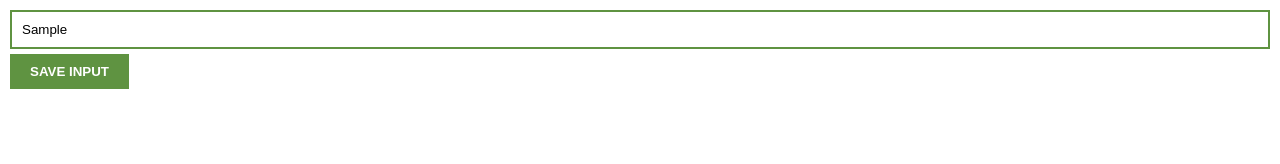
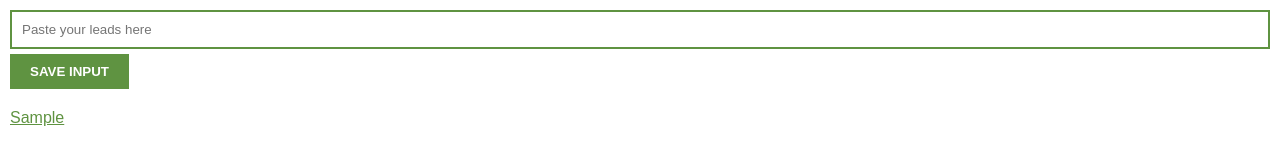
Before and after one commit to abhijith-jk/JS-Projects, a browser extension: page Chrome-Extension/index.html in a window 1280 px wide. Both pictures are taken after typing "Sample" into the empty fields and a click on the button "SAVE INPUT". Drawn offline with Linux system fonts and the light colour scheme.

Commit message:
Completed without storage, Added icon & json files

```diff
--- a/Chrome-Extension/index.html
+++ b/Chrome-Extension/index.html
@@ -8,9 +8,10 @@
     <title>Document</title>
 </head>
 <body>
-    <input id= "input-el" type="text">
+    <input id= "input-el" type="text" placeholder="Paste your leads here">
     <button id="input-btn">SAVE INPUT</button>
-    <!-- <div id="box">OPEN THE BOX!</div> -->
+    <ul id="ul-el"></ul>
+    <!-- <div id="container"></div> -->
     <script src="index.js"></script>
 </body>
 </html>
--- a/Chrome-Extension/index.js
+++ b/Chrome-Extension/index.js
@@ -1,7 +1,23 @@
 let myLeads = [];
 const inputEl = document.getElementById("input-el");
 const inputBtn = document.getElementById("input-btn");
+const ulEl = document.getElementById("ul-el");
 
 inputBtn.addEventListener("click", function() {
-    console.log("Button clicked!");
+    myLeads.push(inputEl.value);
+    inputEl.value = "";
+    renderLeads();
+    // console.log(myLeads);
 })
+
+function renderLeads() {
+    let listItems = "";
+    for (let i = 0; i < myLeads.length; i++) {
+        listItems += `
+                    <li>
+                        <a href="${myLeads[i]}" target="_blank">  ${myLeads[i]}
+                        </a>
+                    </li>`;
+    }
+    ulEl.innerHTML = listItems;
+}
--- a/Chrome-Extension/style.css
+++ b/Chrome-Extension/style.css
@@ -2,6 +2,7 @@ body{
     margin: 0;
     padding: 10px;
     font-family: Arial, Helvetica, sans-serif;
+    min-width: 400px;
 }
 
 input{
@@ -20,6 +21,20 @@ button{
     padding: 10px 20px;
     border: none;
 }
+
+li{
+    margin-bottom: 5px;
+}
+
+ul{
+    margin-top: 20px;
+    list-style: none;
+    padding-left: 0;
+}
+
+li a {
+    color: #5f9341;
+}
 /*
 div{
     width: 200px;
```
Also changed, not shown: Chrome-Extension/icon.png (added), Chrome-Extension/manifest.json (added).
